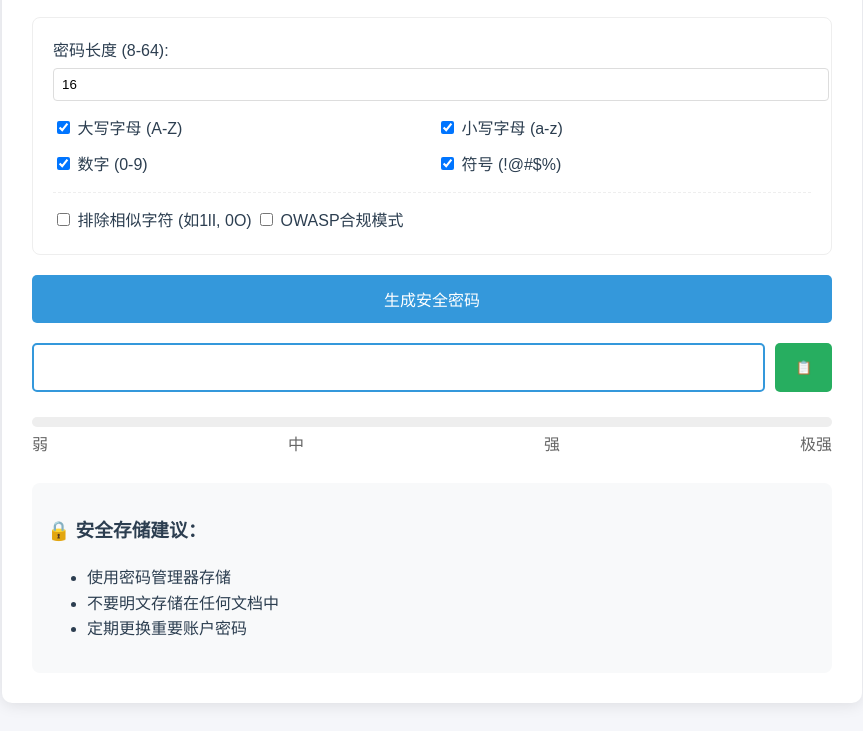
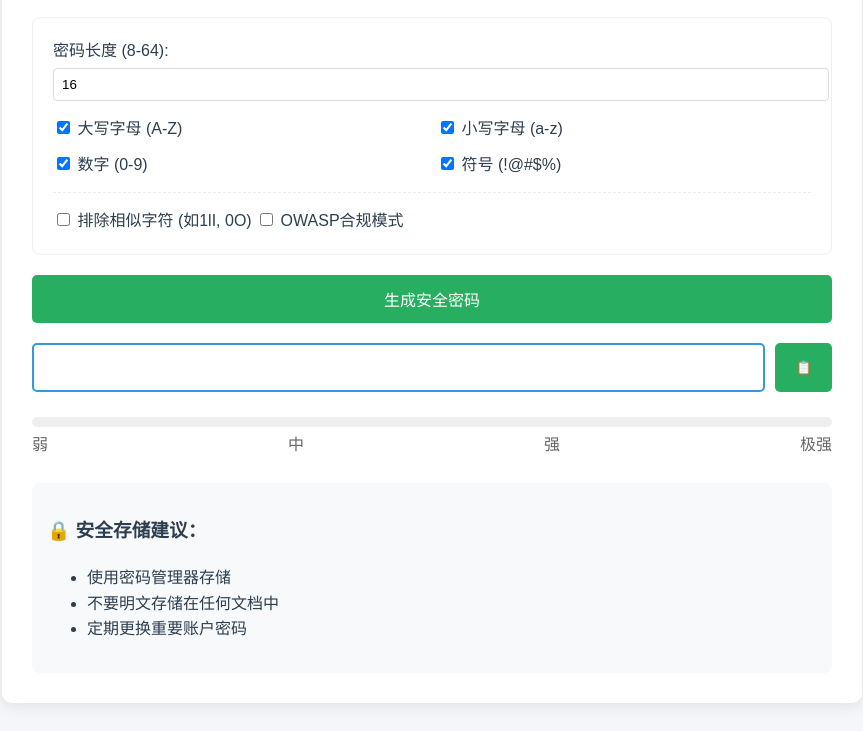
Before and after one commit to darkelfzdy/shield-forge, a website: page index.html in a window 1280 px wide. Shown: the part 144-875 px from the top of the page, without its empty margins (208-1071 px from the left). Drawn offline with Linux system fonts and the light colour scheme.

Commit message:
修改按钮颜色

```diff
--- a/style.css
+++ b/style.css
@@ -68,7 +68,7 @@ h1 {
 button#generateBtn {
     width: 100%;
     padding: 12px;
-    background-color: var(--secondary-color);
+    background-color: var(--success-color);
     color: white;
     border: none;
     border-radius: 5px;
@@ -78,7 +78,7 @@ button#generateBtn {
 }
 
 button#generateBtn:hover {
-    background-color: #2980b9;
+    background-color: #219653;
 }
 
 .password-display {
```
